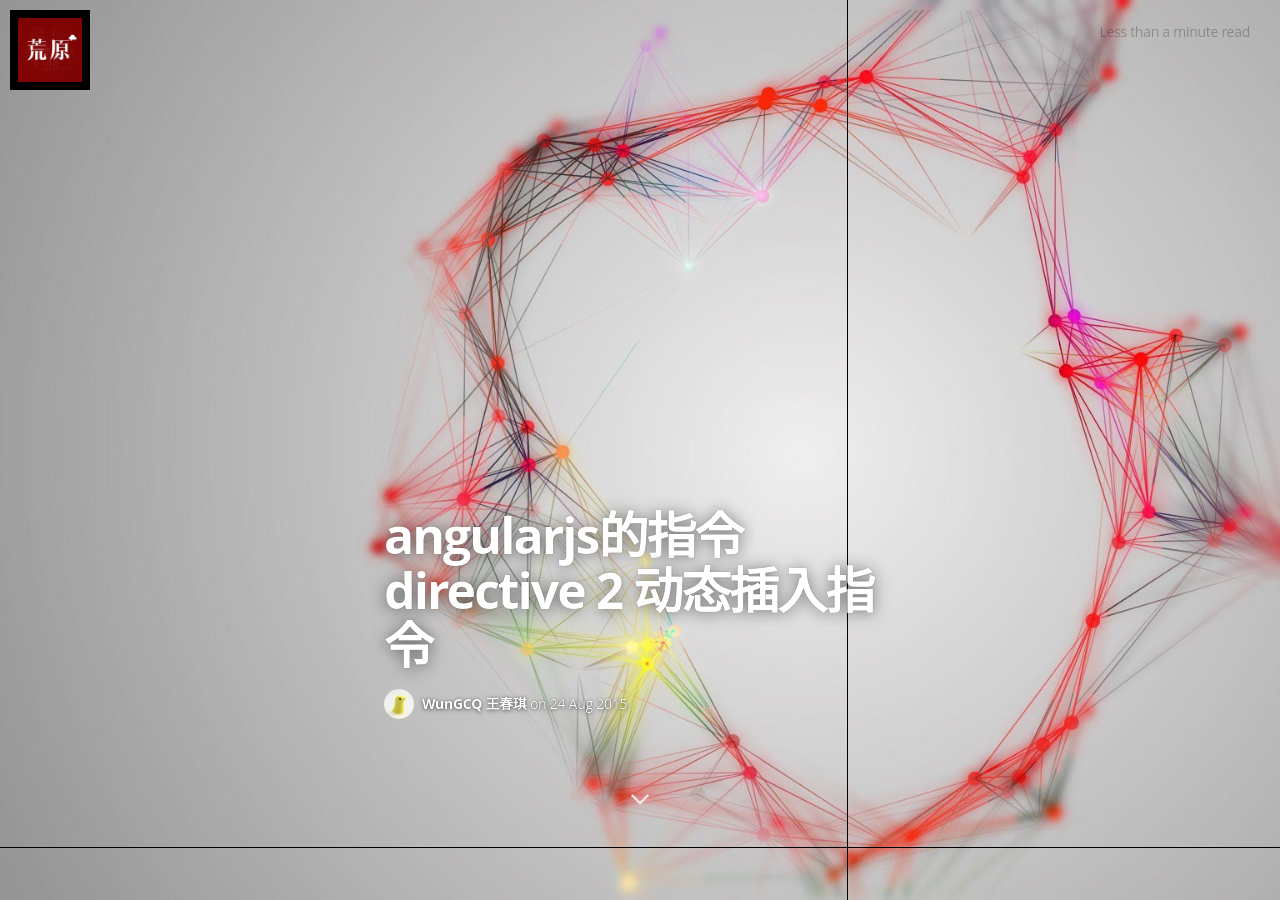
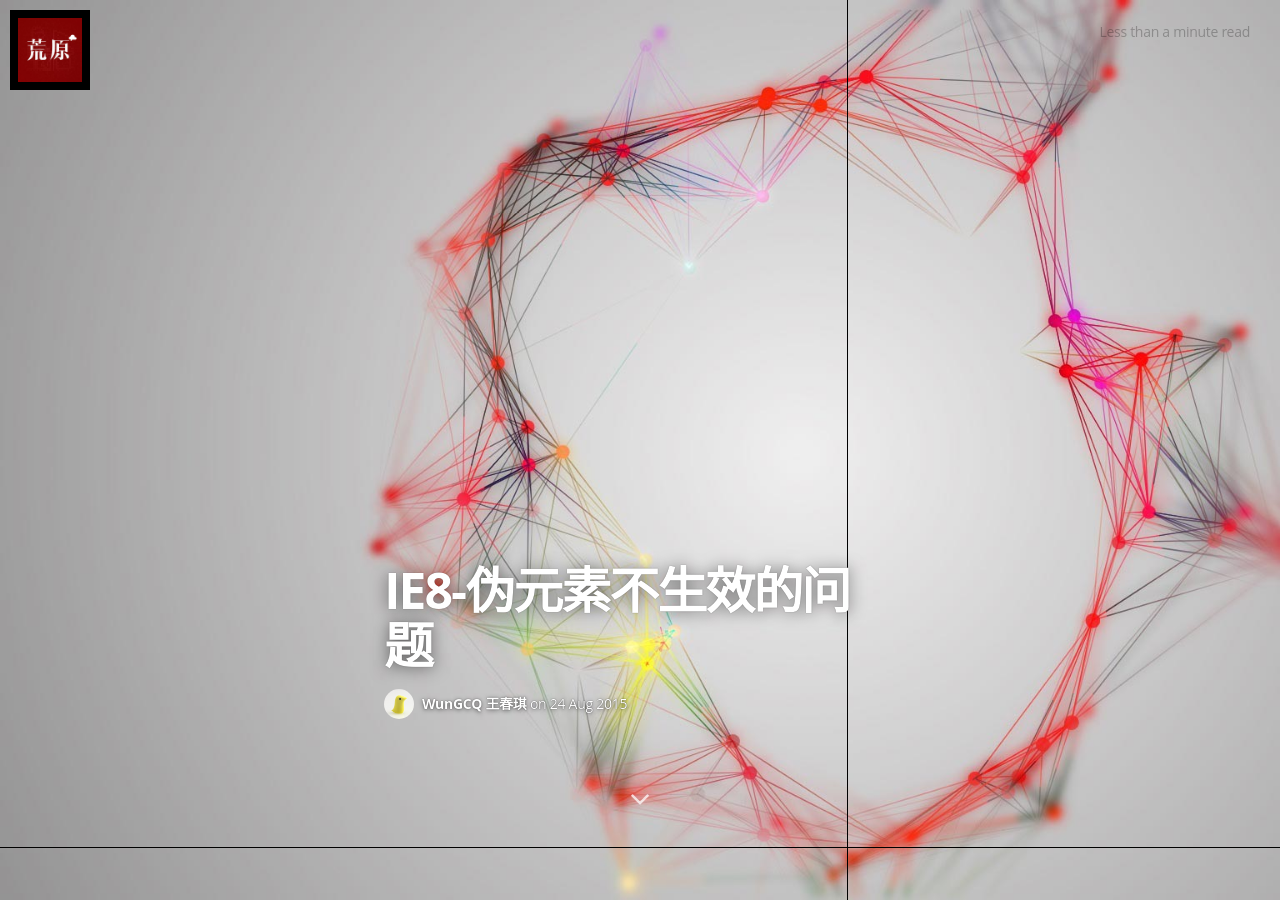
Before and after one commit to wcqblog/wcqblog.github.io, a Jekyll site: the page built from _posts/2015-8-24-IE8-伪元素不生效的问题.markdown, in a window 1280 px wide and 900 px high. Built offline with Jekyll 4.4.1, drawn with Linux system fonts in a browser that asks for light colours; nearby versions of some CDN libraries; some web fonts are replaced; Markdown is read by kramdown in place of the engine named in the settings; comment, search, counter and statistics services are not loaded.

Commit message:
Update 2015-8-24-IE8-伪元素不生效的问题.markdown

```diff
--- a/_posts/2015-8-24-IE8-伪元素不生效的问题.markdown
+++ b/_posts/2015-8-24-IE8-伪元素不生效的问题.markdown
@@ -1,6 +1,6 @@
 ---
 layout: post
-title:  "angularjs的指令directive 2 动态插入指令"
+title:  "IE8-伪元素不生效的问题"
 date:   2015-08-24 15:39:00
 categories: IE8 CSS 兼容性 伪元素
 tags: Webfrontend
```
